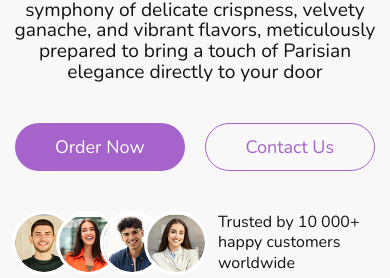
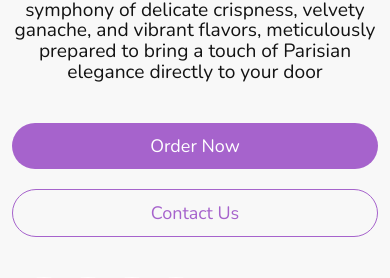
Before and after one commit to SwetlanaAng/ecommerce-app, a React (Vite) app: page / in a window 390 px wide. Shown: the part 267-545 px from the top of the page. Built offline with nearby package versions, Linux system fonts and the light colour scheme; no server answers.

Commit message:
feat: add styles for button om main page

```diff
--- a/src/components/PromoCodeBanner/PromoCodeBanner.css
+++ b/src/components/PromoCodeBanner/PromoCodeBanner.css
@@ -184,6 +184,15 @@
 }
 
 @media (max-width: 479.9px) {
+  .main-container {
+    .hero-section {
+      .hero-content {
+        .hero-buttons-container {
+          flex-direction: column;
+          text-align: center;
+        }
+      }
+    }
     .promo-banner {
       .promo-codes-flex {
         .promo-code-card {
@@ -192,13 +201,13 @@
             top: 50%;
             left: 0;
             right: auto;
-          transform: translate(-50%, -80%);
+            transform: translate(-50%, -50%);
           }
           &:after {
             top: 50%;
             right: 0;
             left: auto;
-          transform: translate(50%, -80%);
+            transform: translate(50%, -50%);
           }
           .promo-code-badge {
             width: 100%;
@@ -229,3 +238,4 @@
       }
     }
   }
+}
```
Lines whose indentation alone changed are shown as unchanged.
